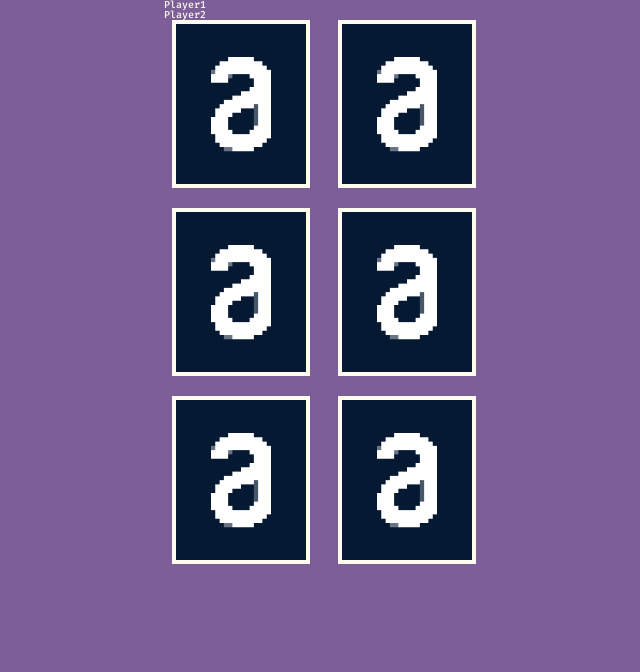
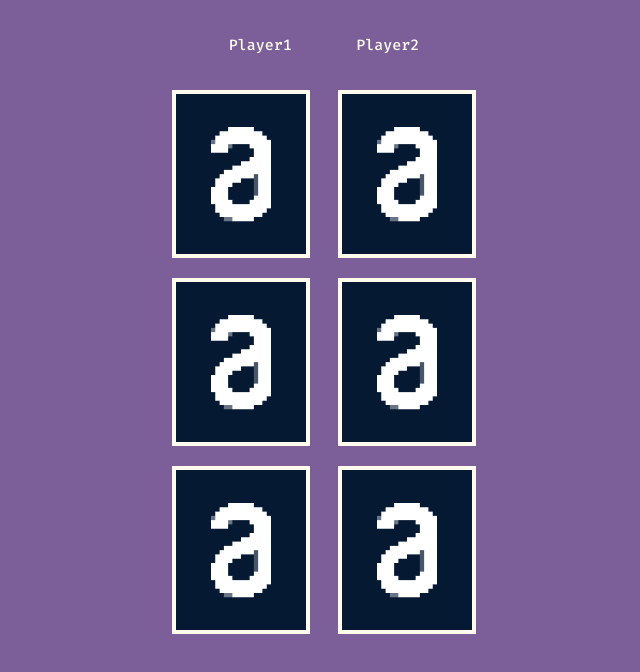
Before and after one commit to JeffersonPereiraDev/curso-javascript-para-react, a website built with Vite: page index.html in a window 1280 px wide. Shown: the whole page, without its empty margins (316-956 px from the left). Built offline with nearby package versions, Linux system fonts and the light colour scheme.

Commit message:
Add ScoreBoard css

```diff
--- a/src/objects/ScoreBoard/index.js
+++ b/src/objects/ScoreBoard/index.js
@@ -1,4 +1,5 @@
 import PlayerName from "../../components/PlayerName";
+import "./style.css";
 
 function ScoreBoard(){
     return /*html*/`
--- /dev/null
+++ b/src/objects/ScoreBoard/style.css
@@ -0,0 +1,6 @@
+.score-board{
+    display: flex;
+    justify-content: space-evenly;
+    padding-top: 2.5rem;
+    padding-bottom: 2.5rem;
+}
--- a/src/styles/elements/base.css
+++ b/src/styles/elements/base.css
@@ -1,5 +1,5 @@
 html, body{
-    font-size: 10px;
+    font-size: 15px;
     height: 100%;
 }
 
```
